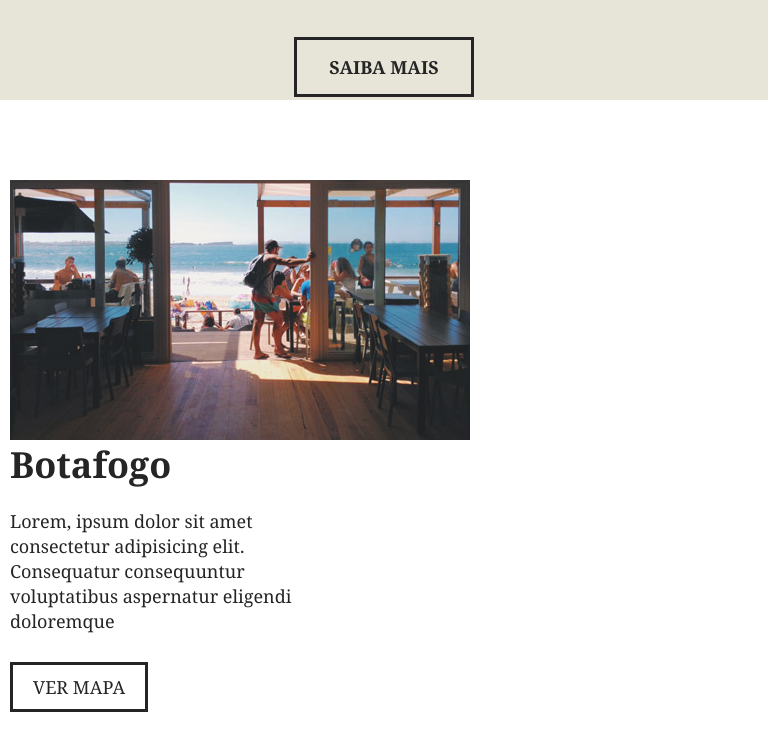
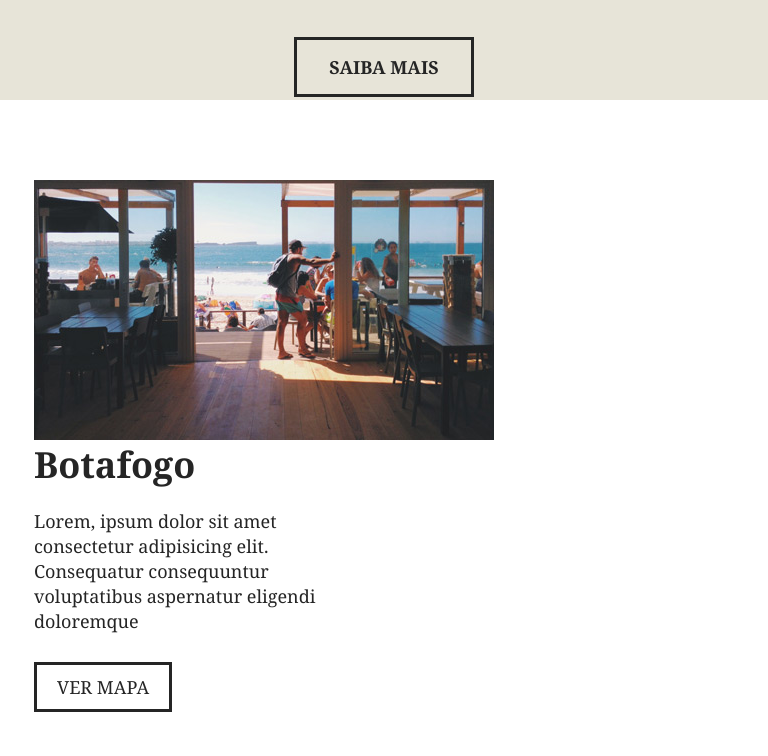
Before and after one commit to felipemendesvidal/Brafe-1, a plain HTML site: page index.html in a window 768 px wide. Shown: the part 1522-2278 px from the top of the page. Drawn offline with Linux system fonts and the light colour scheme.

Commit message:
iniciado ultima parte responcivo

```diff
--- a/css/style.css
+++ b/css/style.css
@@ -54,7 +54,6 @@ por quanto voce quer dividir? / pelo pixel base
 }
 /* produtos
  */
-
  .produtos{background-color: #e7e4d8; border-top: 3px solid #e7e4d8;border-bottom: 3px solid #e7e4d8;}
  .produtos-container{max-width: 960px; margin: 0 auto;}
  .produtos-container::after, .produtos-container::before{content: ''; display:table;clear: both; }
@@ -90,6 +89,15 @@ por quanto voce quer dividir? / pelo pixel base
 .local-item h2{font-size: 2.25em; margin-bottom: 20px;}
 .local-item p{font-size: 1.125em; line-height: 1.4em; max-width: 320px; margin-bottom: 40px;}
 .local-item a{font-size: 1.125em;  text-transform: uppercase; text-decoration: none; border:3px solid; color: #252525; padding: 10px 20px;}
+@media (min-width: 740px) and ( max-width:980px){
+    .local{max-width: 720px;}
+    .local-item > div{width: 300px;}
+
+}
+@media (max-width:739px){
+    .local{max-width: 300px;}
+
+}
 /* assine */
 .assine{background-color: #e7e4d8; padding: 30px 0;}
 .assine-container{max-width: 960px; margin: 0 auto;}
```
